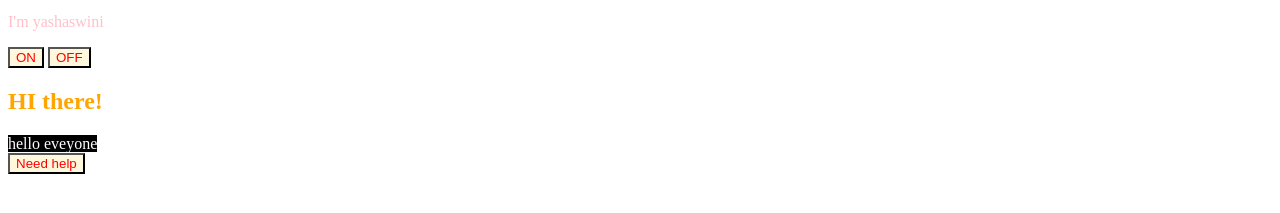
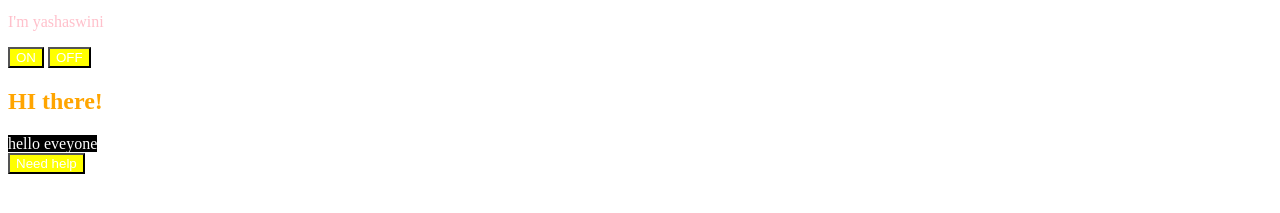
Before and after one commit to yashaswinimullalli/webdevelopment, a plain HTML site: page CSS/1.index.html in a window 1280 px wide. Shown: the part 159-372 px from the top of the page. Drawn offline with Linux system fonts and the light colour scheme.

Commit message:
add changes

```diff
--- a/CSS/2.style.css
+++ b/CSS/2.style.css
@@ -17,7 +17,7 @@ background-color:cornsilk;
      color: white;
 	 background-color:black;
 	 }
-	 button1{
+	 button{
 		color:white;
-		background-color:blue;
+		background-color:rgb(255, 255, 0);
 	 }
```
